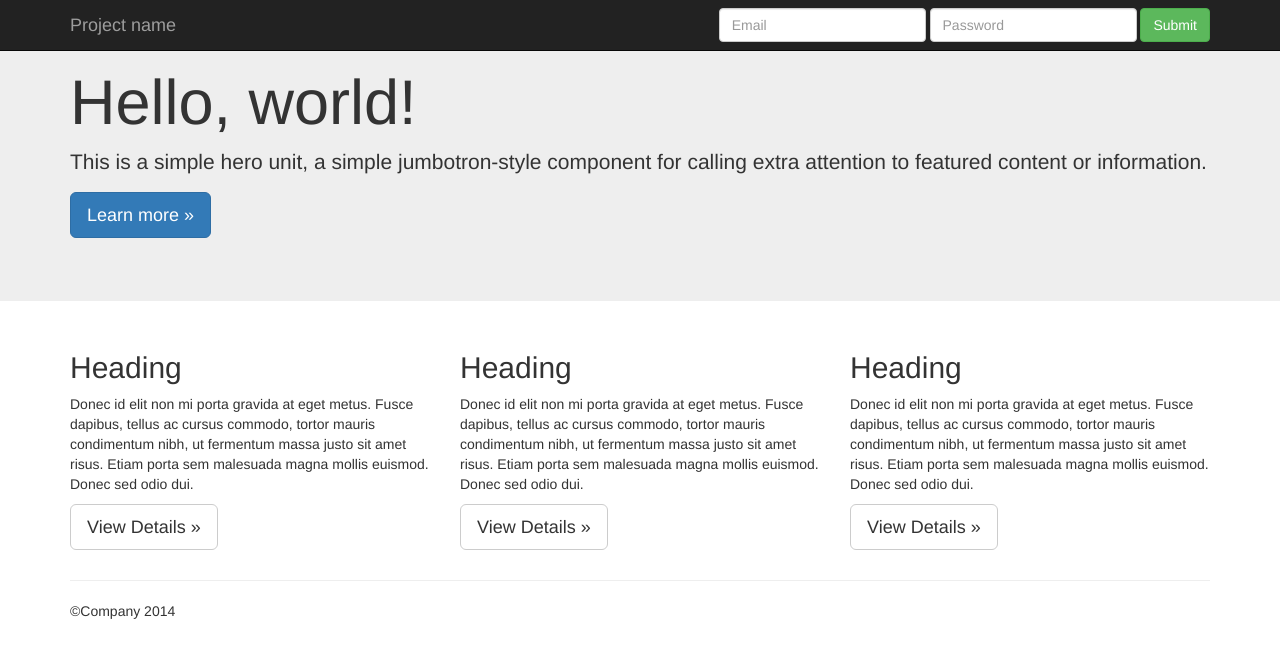
After one commit to we123326841/H5-Allen, a PHP site: page /index19.html in a window 1280 px wide. The commit adds this page. Shown: the top 658 px of the page. Run offline with PHP 8.4, Linux system fonts and the light colour scheme.

Commit message:
你他妈的
我他妈的

```diff
--- /dev/null
+++ b/xixi/index19.html
@@ -0,0 +1,76 @@
+<!DOCTYPE html>
+<html lang="en">
+<head>
+    <meta charset="UTF-8">
+    <title>allen</title>
+    <link type="text/css" rel="stylesheet" href="bootstrap.min.css">
+</head>
+<body>
+<nav class="navbar navbar-inverse navbar-fixed-top">
+    <div class="container">
+        <!-- Brand and toggle get grouped for better mobile display -->
+        <div class="navbar-header">
+            <button type="button" class="navbar-toggle collapsed" data-toggle="collapse"
+                    data-target="#bs-example-navbar-collapse-1" aria-expanded="false">
+                <span class="sr-only">Toggle navigation</span>
+                <span class="icon-bar"></span>
+                <span class="icon-bar"></span>
+                <span class="icon-bar"></span>
+            </button>
+            <a class="navbar-brand" href="#">Project name</a>
+        </div>
+
+        <!-- Collect the nav links, forms, and other content for toggling -->
+
+        <form class="navbar-form navbar-right" role="search">
+            <div class="form-group">
+                <input type="text" class="form-control" placeholder="Email">
+            </div>
+            <div class="form-group">
+                <input type="text" class="form-control" placeholder="Password">
+            </div>
+            <button type="submit" class="btn btn-success">Submit</button>
+        </form>
+
+    </div><!-- /.navbar-collapse -->
+    <!-- /.container-fluid -->
+</nav>
+
+<div class="jumbotron ">
+    <div class="container">
+        <h1>Hello, world!</h1>
+        <p>This is a simple hero unit, a simple jumbotron-style component for calling extra attention to featured
+            content or information.</p>
+        <p><a class="btn btn-primary btn-lg" href="#" role="button">Learn more &raquo</a></p>
+    </div>
+</div>
+
+
+<div class="container">
+    <div class="row">
+        <div class="col-md-4">
+            <h2>Heading</h2>
+            <p>Donec id elit non mi porta gravida at eget metus. Fusce dapibus, tellus ac cursus commodo, tortor mauris
+                condimentum nibh, ut fermentum massa justo sit amet risus. Etiam porta sem malesuada magna mollis
+                euismod. Donec sed odio dui.</p>
+            <p><a class="btn btn-default btn-lg" role="button">View Details &raquo</a></p>
+        </div>
+        <div class="col-md-4"><h2>Heading</h2>
+            <p>Donec id elit non mi porta gravida at eget metus. Fusce dapibus, tellus ac cursus commodo, tortor mauris
+                condimentum nibh, ut fermentum massa justo sit amet risus. Etiam porta sem malesuada magna mollis
+                euismod. Donec sed odio dui.</p>
+            <p><a class="btn btn-default btn-lg" role="button">View Details &raquo</a></p></div>
+        <div class="col-md-4"><h2>Heading</h2>
+            <p>Donec id elit non mi porta gravida at eget metus. Fusce dapibus, tellus ac cursus commodo, tortor mauris
+                condimentum nibh, ut fermentum massa justo sit amet risus. Etiam porta sem malesuada magna mollis
+                euismod. Donec sed odio dui.</p>
+            <p><a class="btn btn-default btn-lg" role="button">View Details &raquo</a></p></div>
+    </div>
+    <hr/>
+    <footer>
+        <p>&copy;Company 2014</p>
+    </footer>
+</div>
+
+</body>
+</html>
--- /dev/null
+++ b/xixi/my18.js
@@ -0,0 +1,5 @@
+/**
+ * Created by wanghao on 16/7/8.
+ */
+var s = .5;
+alert(s);
```
Also changed, not shown: PhpstormProjects/MyPhpServer/index.html (added, +15 -0 lines), PhpstormProjects/MyPhpServer/index.js (added, +43 -0 lines), PhpstormProjects/MyPhpServer/index.php (added, +18 -0 lines), xixi/index18.html (+80 -0 lines), xixi/my18.css (+11 -3 lines), 2 other files.
